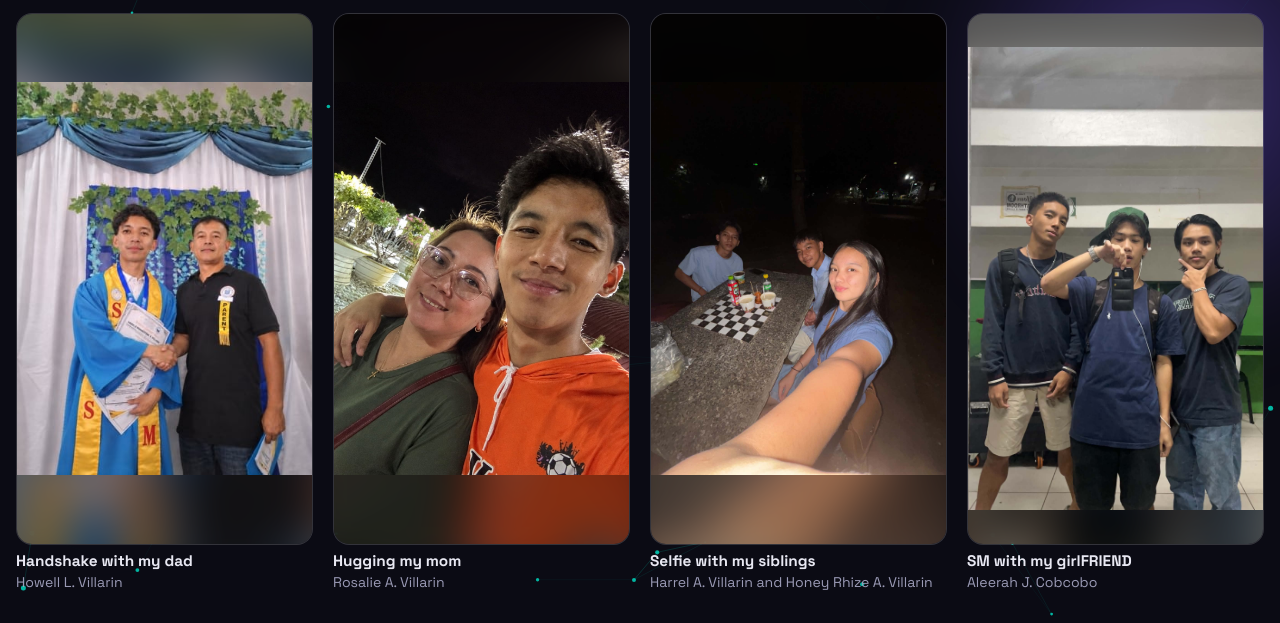
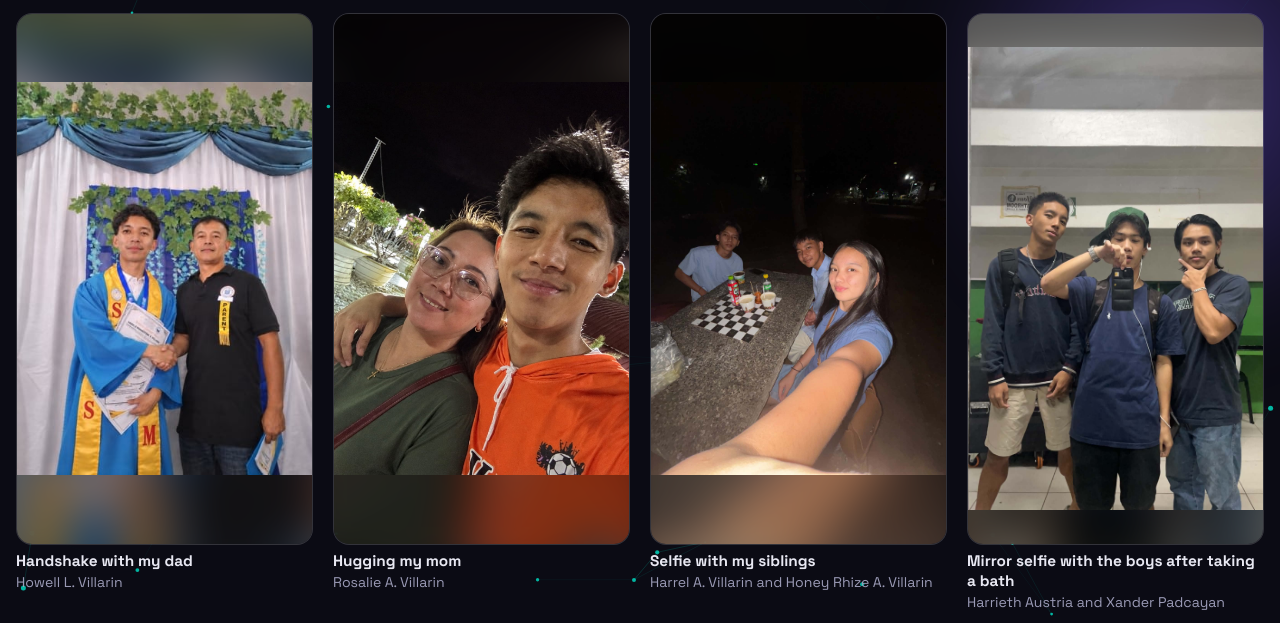
Before and after one commit to heyrolddd/harold, a plain HTML site: page family.html in a window 1280 px wide. Shown: the part 177-800 px from the top of the page. Drawn offline with Linux system fonts and the light colour scheme.

Commit message:
Update family.html

```diff
--- a/family.html
+++ b/family.html
@@ -127,7 +127,7 @@
     ];
 
     const FRIENDS = [
-      { caption: "SM with my girlFRIEND", names: "Aleerah J. Cobcobo", photo: "friend.jpg" }
+      { caption: "Mirror selfie with the boys after taking a bath", names: "Harrieth Austria and Xander Padcayan", photo: "friend.jpg" }
     ];
     /* ===================================================================== */
 
```
